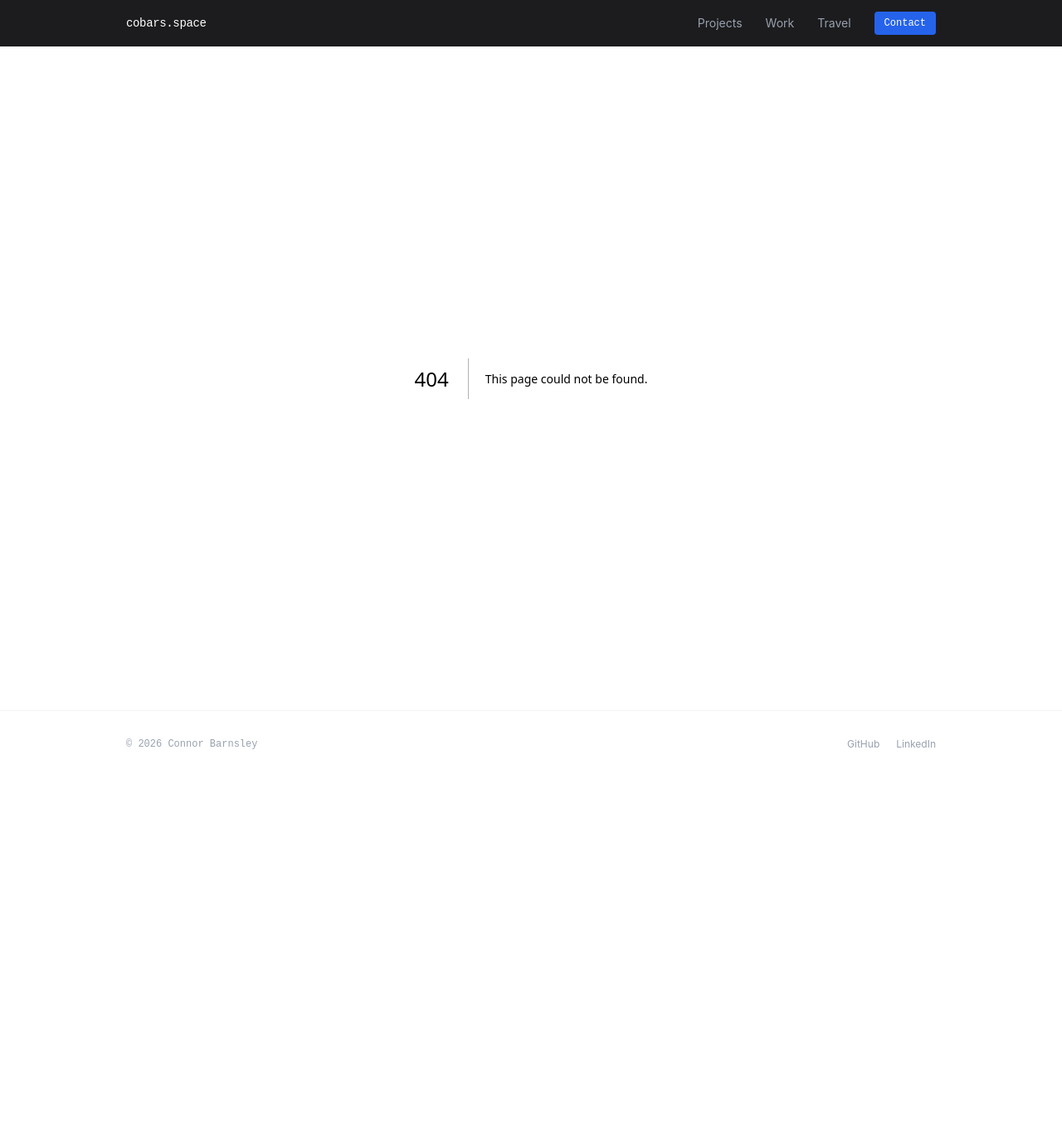
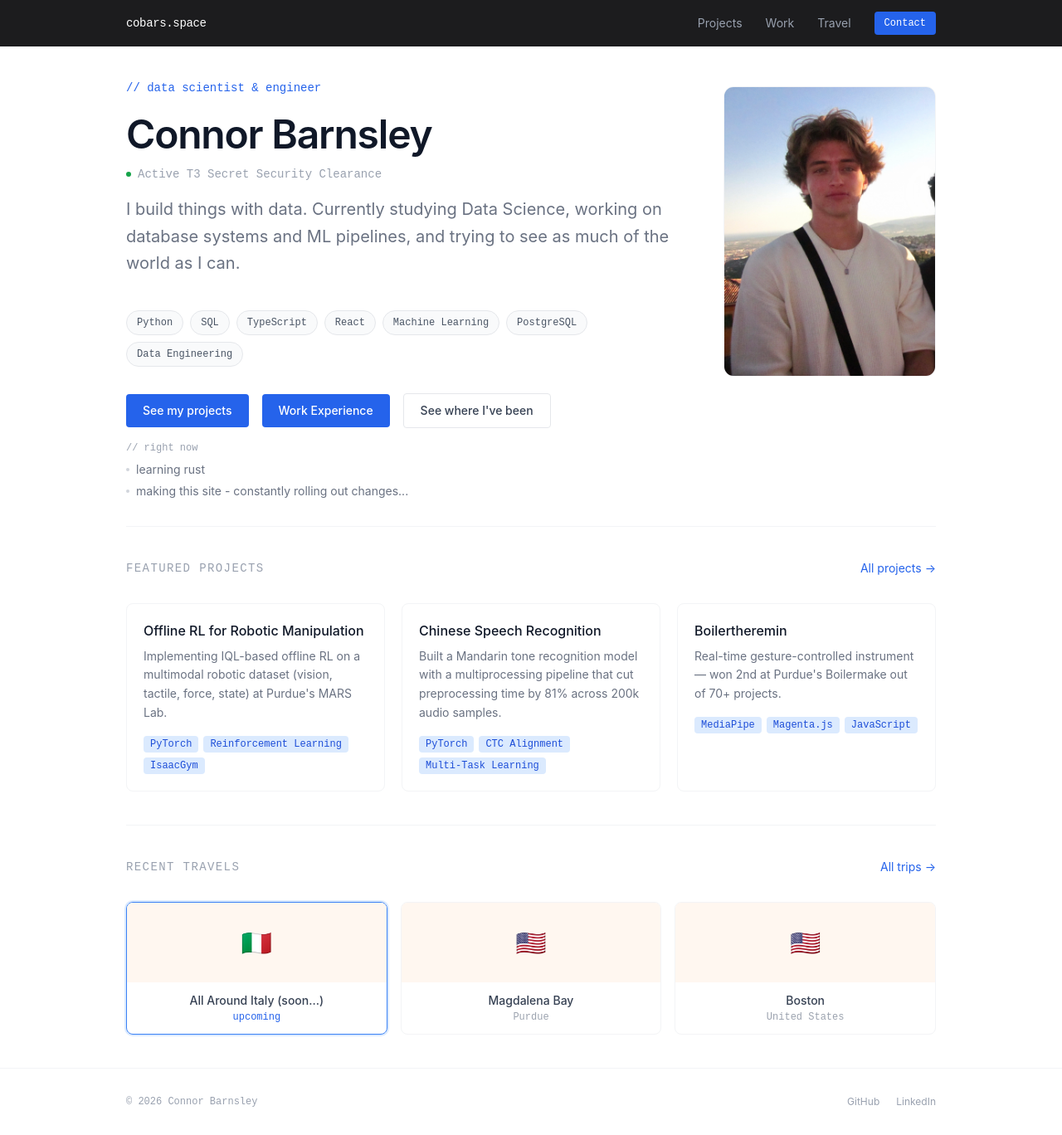
Before and after one commit to ConnorBar/website, a Next.js app: page /d in a window 1280 px wide. Before the commit this address had no page. Shown: the whole page at 83% size. Before the commit the page ends 937 px from the top, so only its background shows below. Built offline with nearby package versions, Linux system fonts and the light colour scheme.

Commit message:
testing if using d/ as link

```diff
--- /dev/null
+++ b/app/d/page.tsx
@@ -0,0 +1,212 @@
+import Link from "next/link";
+import Image from "next/image";
+import { getAllTrips } from "@/lib/travel";
+import { getFeaturedProjects } from "@/lib/projects";
+
+const skills = [
+  "Python", "SQL", "TypeScript", "React", "Machine Learning",
+  "PostgreSQL", "Data Engineering",
+];
+
+export default function DefensePage() {
+  const featuredProjects = getFeaturedProjects();
+
+  const now = new Date();
+  const allTrips = getAllTrips();
+  const pastTrips = allTrips.filter((t) => new Date(t.date) <= now).slice(0, 2);
+  const nextTrip = allTrips.filter((t) => new Date(t.date) > now).at(-1) ?? null;
+  const recentTrips = [
+    ...(nextTrip ? [nextTrip] : []),
+    ...pastTrips,
+  ];
+
+  return (
+    <div className="max-w-5xl mx-auto px-6">
+      {/* Hero */}
+      <section className="pt-10 pb-8 border-b border-gray-100">
+        <div className="flex flex-col-reverse md:flex-row md:items-start gap-10 md:gap-16">
+          <div className="flex-1 min-w-0">
+            <p className="mono text-sm mb-4" style={{ color: "var(--accent)" }}>
+              // data scientist & engineer
+            </p>
+            <h1 className="text-5xl font-semibold tracking-tight text-gray-900 leading-tight mb-2">
+              Connor Barnsley
+            </h1>
+            <div className="flex items-center gap-2 mb-4">
+              <span
+                className="w-1.5 h-1.5 rounded-full shrink-0"
+                style={{ backgroundColor: "#16a34a" }}
+              />
+              <span className="mono text-sm text-gray-400">Active T3 Secret Security Clearance</span>
+            </div>
+            <p className="text-xl text-gray-500 leading-relaxed mb-10">
+              I build things with data. Currently studying Data Science, working on
+              database systems and ML pipelines, and trying to
+              see as much of the world as I can.
+            </p>
+
+            <div className="flex flex-wrap gap-2 mb-8">
+              {skills.map((s) => (
+                <span
+                  key={s}
+                  className="mono text-xs px-3 py-1.5 rounded-full border border-gray-200 text-gray-600 bg-gray-50"
+                >
+                  {s}
+                </span>
+              ))}
+            </div>
+
+            <div className="flex items-center gap-4">
+              <Link
+                href="/projects"
+                className="px-5 py-2.5 rounded text-sm font-medium text-white transition-opacity hover:opacity-90"
+                style={{ backgroundColor: "var(--accent)" }}
+              >
+                See my projects
+              </Link>
+              <Link
+                href="/work"
+                className="px-5 py-2.5 rounded text-sm font-medium text-white transition-opacity hover:opacity-90"
+                style={{ backgroundColor: "var(--accent)" }}
+              >
+                Work Experience
+              </Link>
+              <Link
+                href="/travel"
+                className="px-5 py-2.5 rounded text-sm font-medium text-gray-700 border border-gray-200 hover:border-gray-400 transition-colors"
+              >
+                See where I&apos;ve been
+              </Link>
+            </div>
+            <p className="mono text-xs text-gray-400 mt-4 mb-2">// right now</p>
+            <ul className="space-y-1.5">
+              {[
+                "learning rust",
+                "making this site - constantly rolling out changes...",
+              ].map((item) => (
+                <li key={item} className="flex items-center gap-2 text-sm text-gray-500">
+                  <span className="w-1 h-1 rounded-full bg-gray-300 shrink-0" />
+                  {item}
+                </li>
+              ))}
+            </ul>
+          </div>
+          <div className="shrink-0 md:pt-2">
+            <Image
+              src="/images/hero.jpg"
+              alt="Connor Barnsley"
+              width={256}
+              height={320}
+              className="rounded-xl border border-gray-100"
+              style={{ objectFit: "cover", objectPosition: "center top", width: "100%", maxWidth: "256px" }}
+              priority
+            />
+          </div>
+        </div>
+      </section>
+
+      {/* Featured Projects */}
+      <section className="py-10 border-b border-gray-100">
+        <div className="flex items-center justify-between mb-8">
+          <h2 className="text-sm font-medium text-gray-400 uppercase tracking-widest mono">
+            Featured Projects
+          </h2>
+          <Link
+            href="/projects"
+            className="text-sm hover:underline underline-offset-4 transition-colors"
+            style={{ color: "var(--accent)" }}
+          >
+            All projects →
+          </Link>
+        </div>
+        <div className="grid grid-cols-1 md:grid-cols-3 gap-5">
+          {featuredProjects.map((p) => (
+            <Link
+              key={p.title}
+              href={p.href}
+              className="group block border border-gray-100 rounded-lg p-5 hover:border-gray-300 hover:shadow-sm transition-all"
+            >
+              <h3 className="font-medium text-gray-900 mb-2 group-hover:text-blue-600 transition-colors">
+                {p.title}
+              </h3>
+              <p className="text-sm text-gray-500 leading-relaxed mb-4">
+                {p.description}
+              </p>
+              <div className="flex flex-wrap gap-1.5">
+                {p.tags.map((t) => (
+                  <span
+                    key={t}
+                    className="mono text-xs px-2 py-0.5 rounded"
+                    style={{ backgroundColor: "var(--accent-muted)", color: "#1d4ed8" }}
+                  >
+                    {t}
+                  </span>
+                ))}
+              </div>
+            </Link>
+          ))}
+        </div>
+      </section>
+
+      {/* Travel teaser */}
+      <section className="py-10">
+        <div className="flex items-center justify-between mb-8">
+          <h2 className="text-sm font-medium text-gray-400 uppercase tracking-widest mono">
+            Recent Travels
+          </h2>
+          <Link
+            href="/travel"
+            className="text-sm hover:underline underline-offset-4 transition-colors"
+            style={{ color: "var(--accent)" }}
+          >
+            All trips →
+          </Link>
+        </div>
+        <div className="flex gap-4">
+          {recentTrips.map((t) => {
+            const isUpcoming = new Date(t.date) > now;
+            return (
+              <Link
+                key={t.slug}
+                href={`/travel/${t.slug}`}
+                className="flex-1 overflow-hidden rounded-lg transition-all group"
+                style={
+                  isUpcoming
+                    ? { border: "1px solid #3b82f6", boxShadow: "0 0 0 2px #dbeafe" }
+                    : { border: "1px solid #f3f4f6" }
+                }
+              >
+                <div className="h-24 relative">
+                  {t.coverImage ? (
+                    <Image
+                      src={t.coverImage}
+                      alt={t.title}
+                      fill
+                      style={{ objectFit: "cover" }}
+                      sizes="33vw"
+                    />
+                  ) : (
+                    <div
+                      className="w-full h-full flex items-center justify-center"
+                      style={{ backgroundColor: t.coverColor }}
+                    >
+                      <span className="text-3xl">{t.emoji}</span>
+                    </div>
+                  )}
+                </div>
+                <div className="p-3 text-center">
+                  <div className="text-sm font-medium text-gray-700 group-hover:text-blue-600 transition-colors">
+                    {t.title}
+                  </div>
+                  <div className="mono text-xs mt-0.5" style={{ color: isUpcoming ? "var(--accent)" : "#9ca3af" }}>
+                    {isUpcoming ? "upcoming" : t.country}
+                  </div>
+                </div>
+              </Link>
+            );
+          })}
+        </div>
+      </section>
+    </div>
+  );
+}
```
